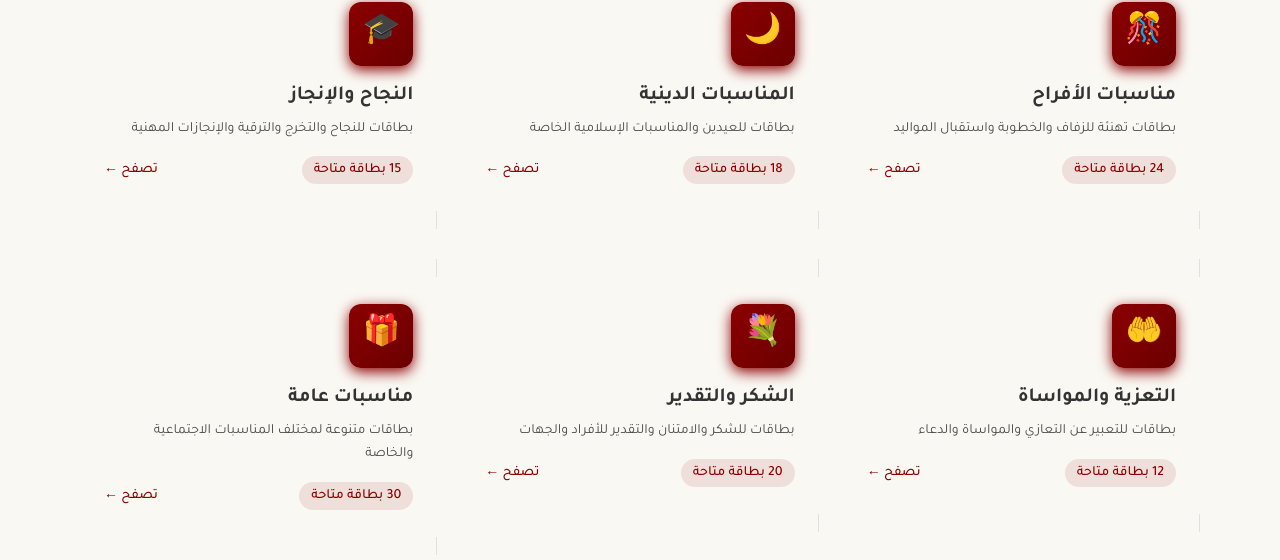
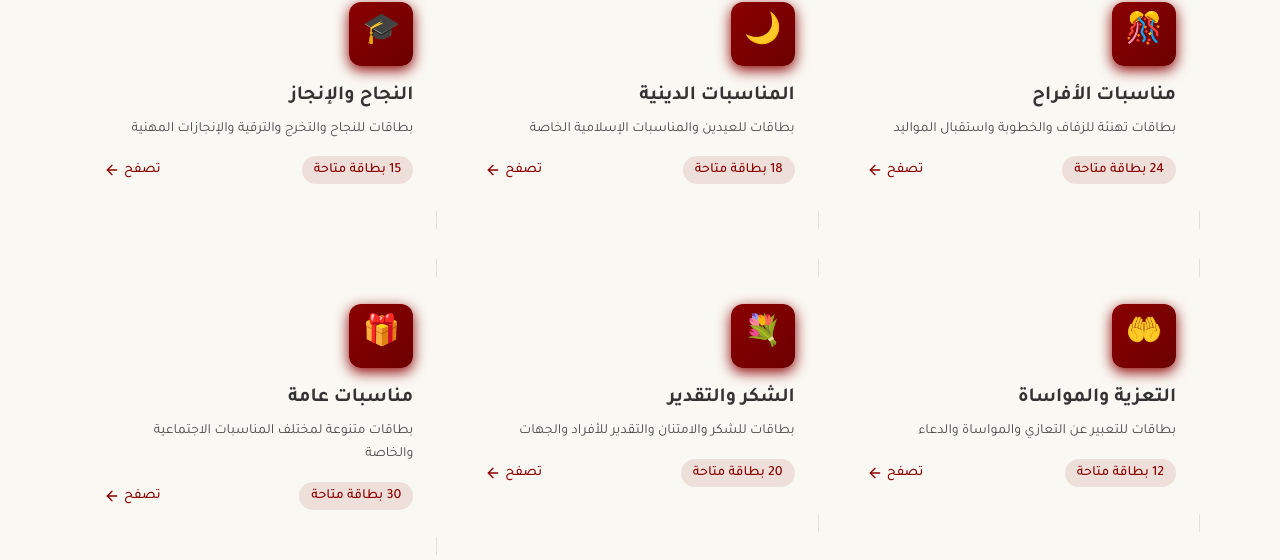
Before and after one commit to h77murad-droid/rhf-blessing-cards, a Next.js app: page / in a window 1280 px wide. Shown: the part 1576-2136 px from the top of the page. Built offline with nearby package versions, Linux system fonts and the light colour scheme.

Commit message:
Enhance OccasionCard design and usability

```diff
--- a/components/OccasionCard.tsx
+++ b/components/OccasionCard.tsx
@@ -1,4 +1,5 @@
 import Link from 'next/link';
+import { ArrowLeft } from 'lucide-react';
 
 interface OccasionCardProps {
   title: string;
@@ -21,17 +22,24 @@ export default function OccasionCard({ title, description, icon, count, href }:
         <h3 className="text-xl font-bold text-gray-dark mb-2 group-hover:text-maroon transition-colors duration-base">
           {title}
         </h3>
+
         <p className="text-gray text-sm mb-4 leading-relaxed">
           {description}
         </p>
 
-        {/* Badge */}
+        {/* Footer row */}
         <div className="flex items-center justify-between">
-          <span className="badge badge-primary">
-            {count} بطاقة متاحة
-          </span>
-          <span className="text-maroon text-sm font-medium group-hover:translate-x-[-4px] transition-transform duration-base">
-            تصفح ←
+          {count > 0 ? (
+            <span className="badge badge-primary">
+              {count} بطاقة متاحة
+            </span>
+          ) : (
+            <span className="badge badge-secondary">قريباً</span>
+          )}
+
+          <span className="flex items-center gap-1 text-maroon text-sm font-medium group-hover:translate-x-[-4px] transition-transform duration-base">
+            تصفح
+            <ArrowLeft className="w-4 h-4" />
           </span>
         </div>
       </div>
```
